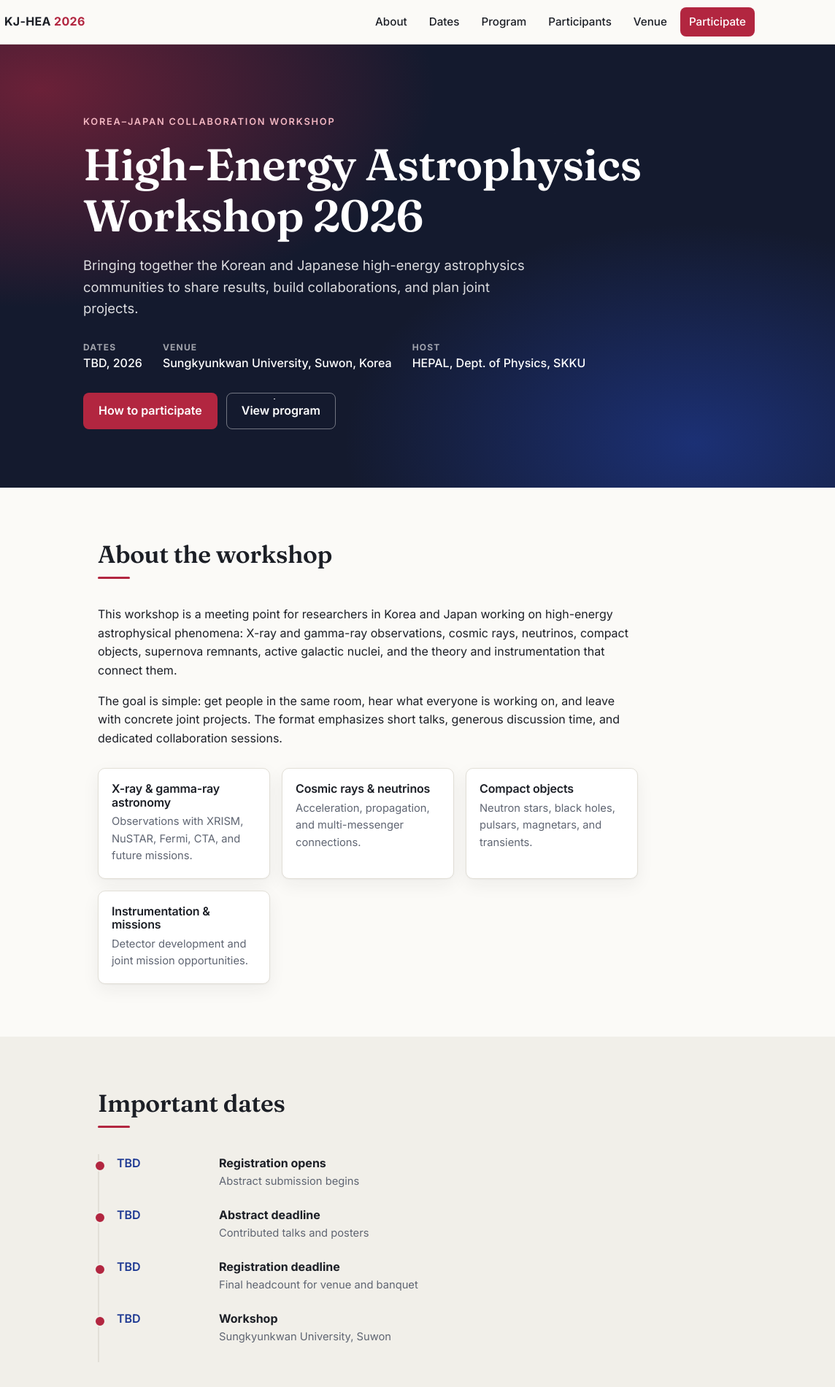
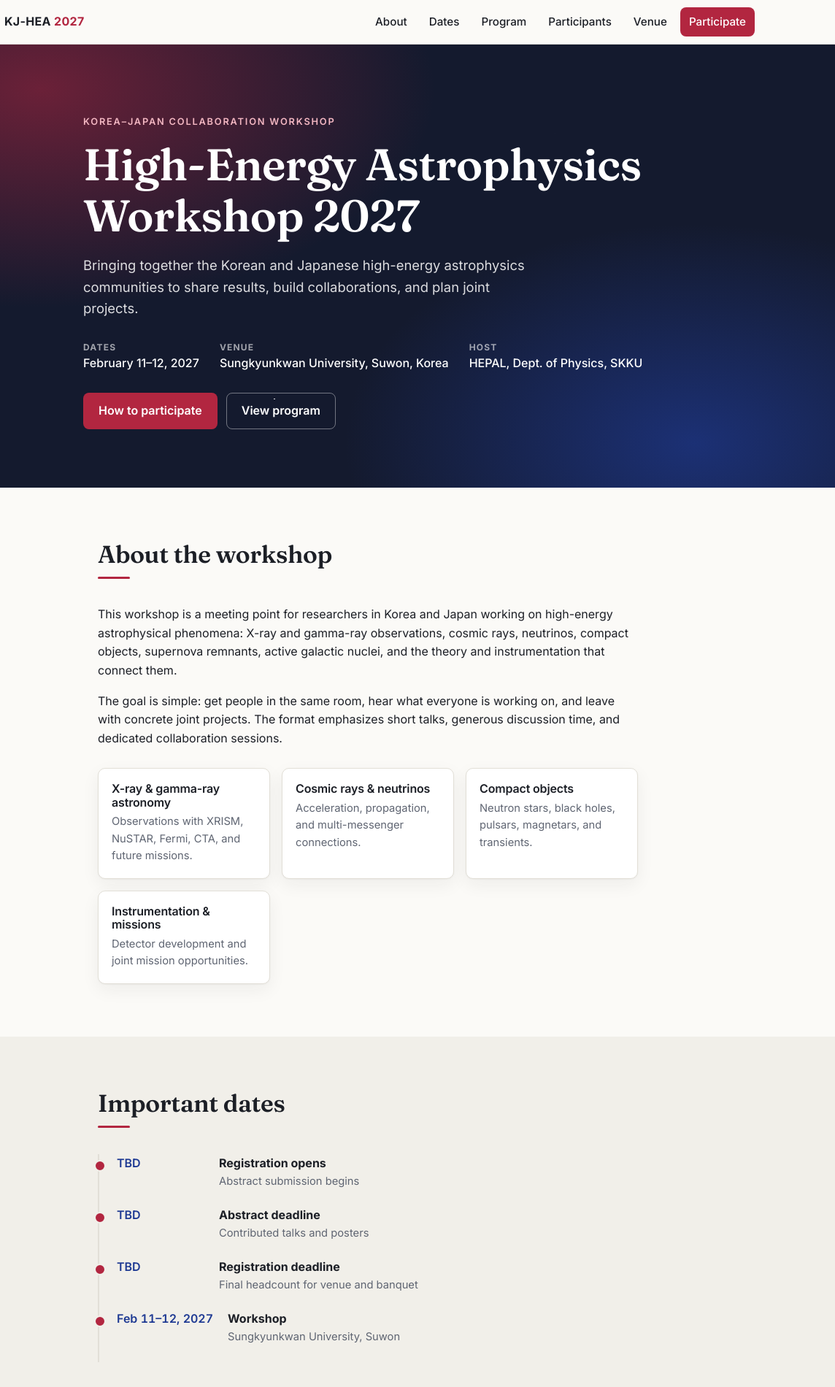
Before and after one commit to skku-hepal/skku-hepal.github.io, a plain HTML site: page index.html in a window 1280 px wide. Shown: the top 1900 px of the page at 73% size, 136-1280 px from the left. Drawn offline with Linux system fonts and the light colour scheme; no server answers.

Commit message:
Set workshop dates to February 11-12, 2027
Co-Authored-By: Claude Fable 5.2 <noreply@anthropic.com>

```diff
--- a/index.html
+++ b/index.html
@@ -3,7 +3,7 @@
 <head>
   <meta charset="utf-8">
   <meta name="viewport" content="width=device-width, initial-scale=1">
-  <title>Korea–Japan High-Energy Astrophysics Workshop 2026</title>
+  <title>Korea–Japan High-Energy Astrophysics Workshop 2027</title>
   <meta name="description" content="Korea–Japan Collaboration Workshop on High-Energy Astrophysics, hosted by the High-Energy Astrophysics Lab (HEPAL) at Sungkyunkwan University.">
   <link rel="preconnect" href="https://fonts.googleapis.com">
   <link rel="preconnect" href="https://fonts.gstatic.com" crossorigin>
@@ -17,7 +17,7 @@
   <nav class="nav container">
     <a class="brand" href="#top">
       <span class="brand-mark" aria-hidden="true"></span>
-      <span class="brand-text">KJ-HEA <span class="brand-year">2026</span></span>
+      <span class="brand-text">KJ-HEA <span class="brand-year">2027</span></span>
     </a>
     <button class="nav-toggle" aria-label="Toggle menu" aria-expanded="false">
       <span></span><span></span><span></span>
@@ -40,10 +40,10 @@
     <div class="hero-bg" aria-hidden="true"></div>
     <div class="container hero-inner">
       <p class="eyebrow">Korea–Japan Collaboration Workshop</p>
-      <h1>High-Energy Astrophysics<br>Workshop 2026</h1>
+      <h1>High-Energy Astrophysics<br>Workshop 2027</h1>
       <p class="hero-sub">Bringing together the Korean and Japanese high-energy astrophysics communities to share results, build collaborations, and plan joint projects.</p>
       <ul class="hero-meta">
-        <li><strong>Dates</strong><span>TBD, 2026</span></li>
+        <li><strong>Dates</strong><span>February 11–12, 2027</span></li>
         <li><strong>Venue</strong><span>Sungkyunkwan University, Suwon, Korea</span></li>
         <li><strong>Host</strong><span>HEPAL, Dept. of Physics, SKKU</span></li>
       </ul>
@@ -86,7 +86,7 @@
         <li><time>TBD</time><div><strong>Registration opens</strong><span>Abstract submission begins</span></div></li>
         <li><time>TBD</time><div><strong>Abstract deadline</strong><span>Contributed talks and posters</span></div></li>
         <li><time>TBD</time><div><strong>Registration deadline</strong><span>Final headcount for venue and banquet</span></div></li>
-        <li><time>TBD</time><div><strong>Workshop</strong><span>Sungkyunkwan University, Suwon</span></div></li>
+        <li><time>Feb 11–12, 2027</time><div><strong>Workshop</strong><span>Sungkyunkwan University, Suwon</span></div></li>
       </ol>
     </div>
   </section>
@@ -98,7 +98,7 @@
       <p class="section-lead">A preliminary program is shown below. Times are in Korea Standard Time (KST, UTC+9). The final program will be posted after the abstract deadline.</p>
 
       <div class="day">
-        <h3>Day 1 <span class="day-date">TBD</span></h3>
+        <h3>Day 1 <span class="day-date">Thursday, February 11, 2027</span></h3>
         <table class="program">
           <tbody>
             <tr><td class="time">09:00</td><td>Registration &amp; coffee</td></tr>
@@ -114,7 +114,7 @@
       </div>
 
       <div class="day">
-        <h3>Day 2 <span class="day-date">TBD</span></h3>
+        <h3>Day 2 <span class="day-date">Friday, February 12, 2027</span></h3>
         <table class="program">
           <tbody>
             <tr class="session"><td class="time">09:30</td><td>Session 4 — Instrumentation &amp; future missions</td></tr>
@@ -187,7 +187,7 @@
     <div class="container narrow">
       <h2 class="section-title">Participation</h2>
       <p>Participation is by invitation and free of charge. If you would like to attend or give a presentation, please contact the organizer. You will receive a registration link by email, where we ask for your name, institute, and an optional presentation title.</p>
-      <a class="btn btn-primary btn-lg" href="mailto:youngwan.son@skku.edu?subject=Korea%E2%80%93Japan%20HEA%20Workshop%202026">Contact the organizer</a>
+      <a class="btn btn-primary btn-lg" href="mailto:youngwan.son@skku.edu?subject=Korea%E2%80%93Japan%20HEA%20Workshop%202027">Contact the organizer</a>
       <p class="muted small">Youngwan Son, Sungkyunkwan University · <a href="mailto:youngwan.son@skku.edu">youngwan.son@skku.edu</a></p>
       <div class="notice">
         <strong>What is public:</strong> your <em>name</em>, <em>institute</em>, and <em>presentation title</em>
@@ -216,7 +216,7 @@
 
 <footer class="site-footer">
   <div class="container footer-inner">
-    <p>Korea–Japan High-Energy Astrophysics Workshop 2026 · Hosted by HEPAL, Sungkyunkwan University</p>
+    <p>Korea–Japan High-Energy Astrophysics Workshop 2027 · Hosted by HEPAL, Sungkyunkwan University</p>
     <p class="muted small">Source on <a href="https://github.com/skku-hepal/skku-hepal.github.io">GitHub</a></p>
   </div>
 </footer>
```
